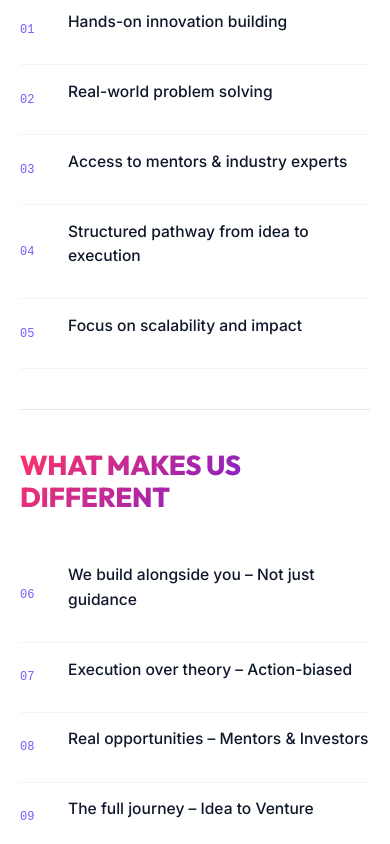
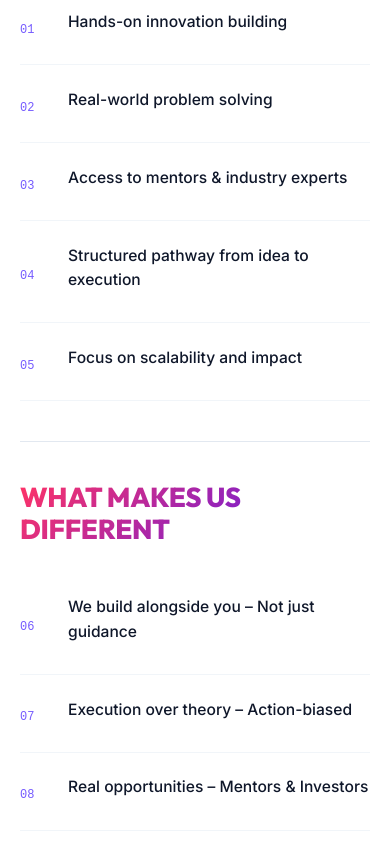
Before and after one commit to Charan-2006/Ugham, a React (Vite) app: page /about in a window 390 px wide. Shown: the part 2660-3504 px from the top of the page. Built offline with nearby package versions, Linux system fonts and the light colour scheme.

Commit message:
fix: final deep-architectural performance overhaul for mobile About page

```diff
--- a/src/components/StructuralAlignmentInterface.jsx
+++ b/src/components/StructuralAlignmentInterface.jsx
@@ -72,6 +72,14 @@ const AlignmentItem = ({ number, text, index, isAnyHovered, setHoveredIdx, hover
 const StructuralAlignmentInterface = () => {
   const [hoveredIdx, setHoveredIdx] = useState(null);
   const containerRef = useRef(null);
+  const [isMobile, setIsMobile] = useState(false);
+
+  React.useEffect(() => {
+    const check = () => setIsMobile(window.innerWidth <= 768);
+    check();
+    window.addEventListener('resize', check);
+    return () => window.removeEventListener('resize', check);
+  }, []);
 
   const mouseX = useMotionValue(0);
   const springX = useSpring(mouseX, { stiffness: 50, damping: 20 });
@@ -80,7 +88,7 @@ const StructuralAlignmentInterface = () => {
   const rightDrift = useTransform(springX, [-0.5, 0.5], [-5, 5]);
 
   const handleMouseMove = (e) => {
-    if (!containerRef.current) return;
+    if (isMobile || !containerRef.current) return;
     const rect = containerRef.current.getBoundingClientRect();
     const x = (e.clientX - rect.left) / rect.width - 0.5;
     mouseX.set(x);
@@ -107,27 +115,28 @@ const StructuralAlignmentInterface = () => {
       ref={containerRef}
       onMouseMove={handleMouseMove}
       className="section gpu-accel"
-      style={{ background: '#ffffff', minHeight: '800px', position: 'relative', overflow: 'hidden', padding: '10rem 0' }}
+      style={{ background: '#ffffff', minHeight: isMobile ? 'auto' : '800px', position: 'relative', overflow: isMobile ? 'visible' : 'hidden', padding: isMobile ? '4rem 0' : '10rem 0' }}
     >
       <div className="container">
         <div
           className="alignment-grid"
-          style={{ display: 'grid', gridTemplateColumns: 'repeat(12, 1fr)', gap: '2rem' }}
+          style={{ display: 'flex', flexDirection: isMobile ? 'column' : 'row', flexWrap: 'wrap', gap: isMobile ? '3rem' : '2rem' }}
         >
           {/* Columns 1-5: Why Choose */}
           <motion.div
             className="alignment-col alignment-col--left"
-            style={{ gridColumn: 'span 5', x: leftDrift }}
+            style={{ flex: isMobile ? '1 1 100%' : '1 1 400px', x: isMobile ? 0 : leftDrift }}
           >
             <h2 className="text-radiant alignment-heading" style={{
-              fontSize: '3.5rem',
+              fontSize: isMobile ? '2.5rem' : '3.5rem',
               fontWeight: 900,
               letterSpacing: '-0.02em',
-              marginBottom: '5rem',
+              marginBottom: isMobile ? '2rem' : '5rem',
               lineHeight: 1
             }}>
               WHY CHOOSE UGHAM
             </h2>
+            <div style={{ display: 'flex', flexDirection: 'column', gap: isMobile ? '0.5rem' : '1rem' }}>
               {whyChoose.map((text, i) => (
                 <AlignmentItem
                   key={i}
@@ -137,27 +146,32 @@ const StructuralAlignmentInterface = () => {
                   isAnyHovered={hoveredIdx !== null}
                   hoveredIdx={hoveredIdx}
                   setHoveredIdx={setHoveredIdx}
+                  isMobile={isMobile}
                 />
               ))}
+            </div>
           </motion.div>
 
-          {/* Columns 6-7: Spacer */}
-          <div className="alignment-spacer" style={{ gridColumn: 'span 2' }} />
+          {/* Columns 6-7: Spacer - Desktop Only */}
+          {!isMobile && (
+            <div className="alignment-spacer" style={{ width: '40px' }} />
+          )}
 
           {/* Columns 8-12: What Makes Us Different */}
           <motion.div
             className="alignment-col alignment-col--right"
-            style={{ gridColumn: 'span 5', x: rightDrift }}
+            style={{ flex: isMobile ? '1 1 100%' : '1 1 400px', x: isMobile ? 0 : rightDrift }}
           >
             <h2 className="text-radiant alignment-heading" style={{
-              fontSize: '3.5rem',
+              fontSize: isMobile ? '2.5rem' : '3.5rem',
               fontWeight: 900,
               letterSpacing: '-0.02em',
-              marginBottom: '5rem',
+              marginBottom: isMobile ? '2rem' : '5rem',
               lineHeight: 1
             }}>
               WHAT MAKES US DIFFERENT
             </h2>
+            <div style={{ display: 'flex', flexDirection: 'column', gap: isMobile ? '0.5rem' : '1rem' }}>
               {whatDifferent.map((text, i) => (
                 <AlignmentItem
                   key={i}
@@ -167,8 +181,10 @@ const StructuralAlignmentInterface = () => {
                   isAnyHovered={hoveredIdx !== null}
                   hoveredIdx={hoveredIdx}
                   setHoveredIdx={setHoveredIdx}
+                  isMobile={isMobile}
                 />
               ))}
+            </div>
           </motion.div>
         </div>
       </div>
--- a/src/pages/About.jsx
+++ b/src/pages/About.jsx
@@ -19,6 +19,16 @@ const useMobile = () => {
 
 const About = () => {
   const isMobile = useMobile();
+
+  useEffect(() => {
+    // Force body scroll to be enabled when this page loads
+    document.body.style.overflow = 'unset';
+    document.documentElement.style.overflow = 'unset';
+    return () => {
+      document.body.style.overflow = 'unset';
+    };
+  }, []);
+
   const values = [
     { title: 'Think Bold', desc: 'Encouraging innovative thinking and breakthrough ideas.', pos: { top: '5%', left: '10%' } },
     { title: 'Market Research', desc: 'Understanding user needs, trends, and real-world problems.', pos: { top: '10%', right: '5%' } },
```
Lines whose indentation alone changed are shown as unchanged.
